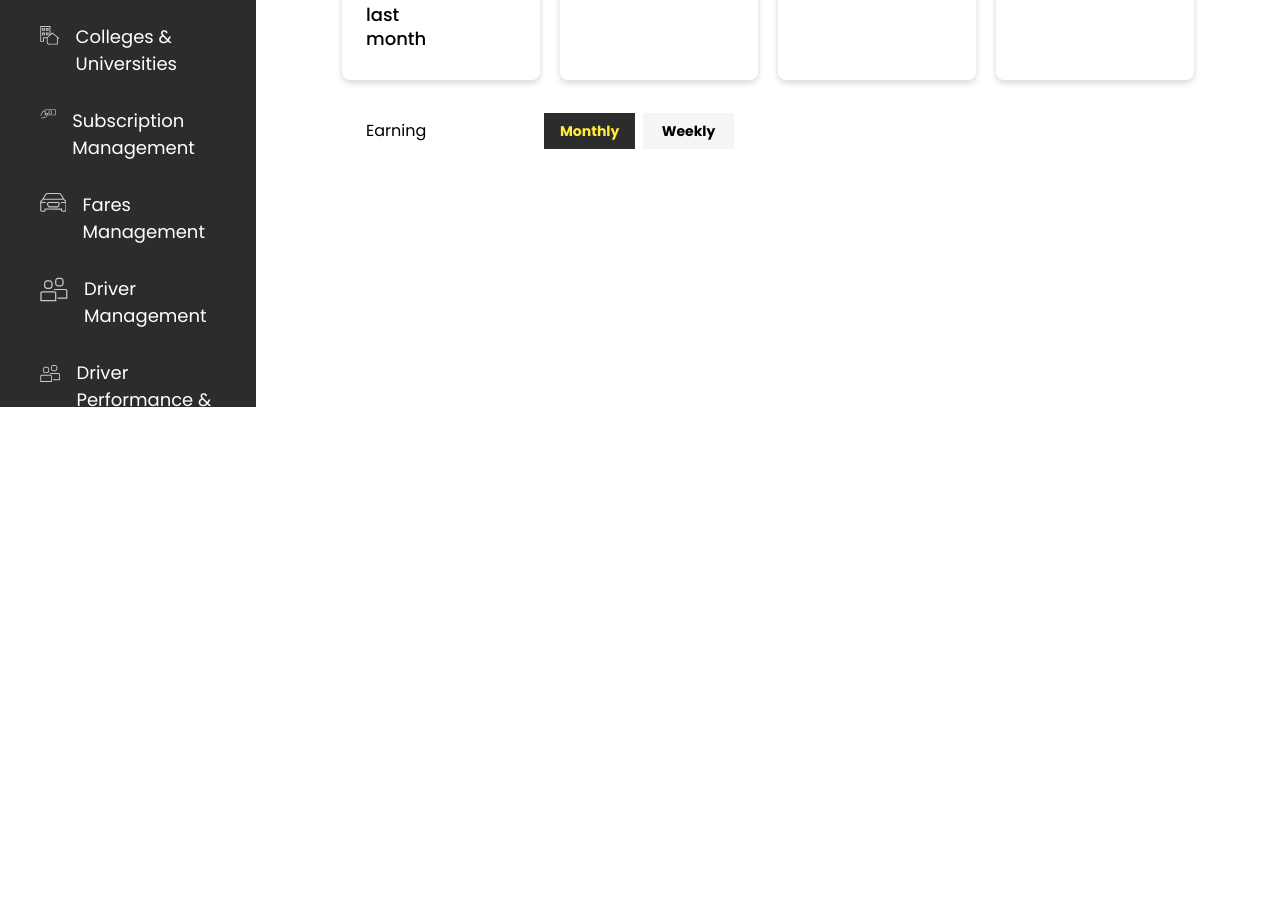
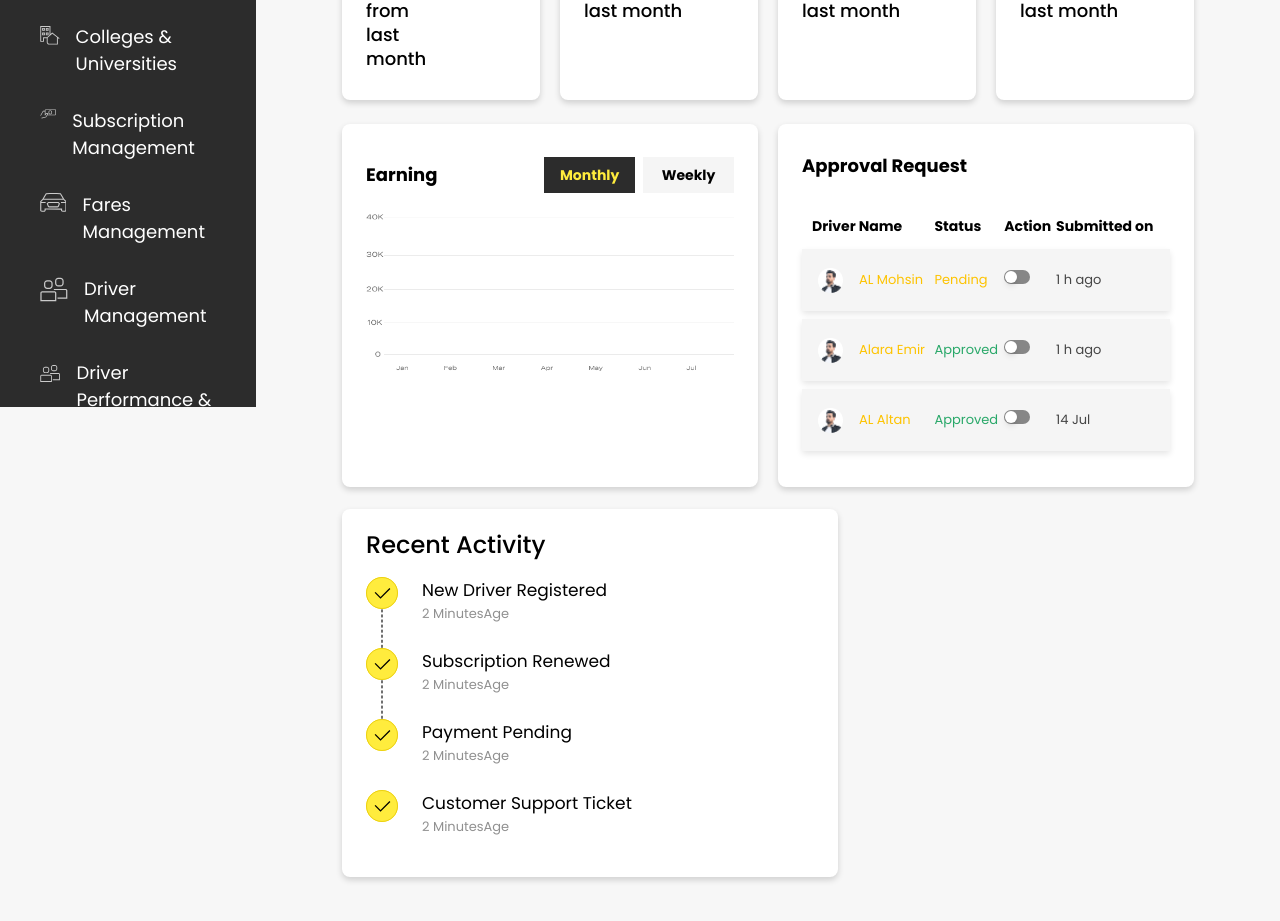
Before and after one commit to anasrazaofficial/journey-joy-dashboard, a React (Create React App) app: page / in a window 1280 px wide. Shown: the part 393-1314 px from the top of the page. Before the commit the page ends 800 px from the top, so only its background shows below. Built offline with nearby package versions, Linux system fonts and the light colour scheme.

Commit message:
Develop dashboard page

```diff
--- a/src/App.css
+++ b/src/App.css
@@ -12,13 +12,27 @@
 
 body {
   font-family: "Poppins", sans-serif;
+  font-size: 16px;
+  line-height: 1.5;
 }
 
 h2 {
   font-weight: 700;
   font-size: 24px;
+  line-height: 36px;
+  letter-spacing: 0%;
+}
+
+h3 {
+  font-weight: 500;
+  font-size: 24px;
   line-height: 100%;
-  letter-spacing: 0%;
+}
+
+h4 {
+  font-weight: 700;
+  font-size: 18px;
+  line-height: 100%;
 }
 
 
@@ -87,14 +101,7 @@ h2 {
 
 /* Navbar */
 nav {
-  position: fixed;
-  top: 0;
-  right: 0;
   width: calc(100% - 256px);
-  height: 84px;
-  box-shadow: 0 3px 6px 0 #00000029;
-  padding-block: 12px;
-  padding-right: 73px;
 }
 
 .avatar {
@@ -124,7 +131,6 @@ nav {
   margin-top: 22px;
   display: grid;
   grid-template-columns: repeat(4, minmax(0, 1fr));
-  column-gap: 20px;
 }
 
 .dashboard .stat-cards .stat-card {
@@ -177,6 +183,8 @@ nav {
 .dashboard .stat-cards .stat-card-chart {
   padding: 33px 24px 28px;
   grid-column: span 2 / span 2;
+  box-shadow: 0 3px 6px 0 #00000029;
+  border-radius: 8px;
 }
 
 .dashboard .stat-cards .chart-header {
@@ -204,13 +212,3 @@ nav {
 .dashboard .stat-cards .chart-header .btn-chart-inactive {
   background: #F5F5F5;
 }
-
-
-
-
-
-
-/* Custom classes */
-.main-container {
-  padding: 135px 86px 78px 342px;
-}
--- a/src/App.js
+++ b/src/App.js
@@ -11,7 +11,7 @@ function App() {
       <Sidebar />
       <Navbar />
 
-      <div className="main-container">
+      <div className="pt-[51px] pr-[86px] pb-[78px] pl-[342px] bg-[#F7F7F7]">
         <Router>
           <Routes>
             <Route path="/" element={<Dashboard />} />
--- a/src/Pages/Dashboard.jsx
+++ b/src/Pages/Dashboard.jsx
@@ -1,18 +1,20 @@
-import { SidebarDashboard } from "../components";
+import { avatarTable, check, dashboardChart } from "../assets";
+import { SidebarDashboard, Switch } from "../components";
 
 export const Dashboard = () => {
   return (
-    <>
     <section className="dashboard">
       <div>
         <h2>Dashboard</h2>
-          <p style={{ lineHeight: "100%" }}>Welcome back! Here's what's happening with Journey Joy today. </p>
+        <p>Welcome back! Here's what's happening with Journey Joy today. </p>
       </div>
 
 
-        <div className="stat-cards">
 
-          <div className="stat-card">
+
+      <div className="stat-cards gap-x-5 gap-y-6">
+
+        <div className="stat-card bg-white">
           <div style={{ flexGrow: 1 }}>
             <span className="stat-card-title">Total Drivers</span>
             <p className="stat-card-value">150</p>
@@ -25,7 +27,7 @@ export const Dashboard = () => {
         </div>
 
 
-          <div className="stat-card">
+        <div className="stat-card bg-white">
           <div style={{ flexGrow: 1 }}>
             <span className="stat-card-title">Active Subscription</span>
             <p className="stat-card-value">1,247</p>
@@ -38,7 +40,7 @@ export const Dashboard = () => {
         </div>
 
 
-          <div className="stat-card">
+        <div className="stat-card bg-white">
           <div style={{ flexGrow: 1 }}>
             <span className="stat-card-title">Total Customers</span>
             <p className="stat-card-value">3,892</p>
@@ -51,7 +53,7 @@ export const Dashboard = () => {
         </div>
 
 
-          <div className="stat-card">
+        <div className="stat-card bg-white">
           <div style={{ flexGrow: 1 }}>
             <span className="stat-card-title">Total Revenue</span>
             <p className="stat-card-value">3,892</p>
@@ -64,18 +66,104 @@ export const Dashboard = () => {
         </div>
 
 
-          <div className="stat-card-chart">
+        <div className="stat-card-chart bg-white">
           <div className="chart-header">
-              <h3>Earning</h3>
+            <h4>Earning</h4>
             <div>
               <button className="btn-chart-active" style={{ marginRight: "8px" }}>Monthly</button>
               <button className="btn-chart-inactive">Weekly</button>
             </div>
           </div>
+
+          <img src={dashboardChart} alt="Dashboard" className="mt-5" width={630} />
         </div>
+
+
+        <div className="pt-[33px] px-6 pb-[28px] col-span-2 shadow-[0_3px_6px_#00000029] rounded-lg bg-white">
+          <h4>Approval Request</h4>
+          <table className="mt-8 w-full border-separate border-spacing-y-2">
+            <thead>
+              <tr className="*:font-bold *:text-[14px] *:pb-1 *:text-left">
+                <th className="pl-2.5">Driver Name</th>
+                <th>Status</th>
+                <th>Action</th>
+                <th className="pr-2.5">Submitted on</th>
+              </tr>
+            </thead>
+
+            <tbody>
+              <tr className="*:h-[62px] *:text-[13px] bg-[#F5F5F5] rounded-sm shadow-[0_3px_6px_#0000001a]">
+                <td className="flex gap-x-4 items-center pl-4">
+                  <img src={avatarTable} alt="Avatar-1" height={25} width={25} className="shrink-0" />
+                  <span className="text-[#FDC300]">AL Mohsin</span>
+                </td>
+                <td className="text-[#FDC300]">Pending</td>
+                <td><Switch /></td>
+                <td className="text-[#454545]">1 h ago</td>
+              </tr>
+
+              <tr className="*:h-[62px] *:text-[13px] bg-[#F5F5F5] rounded-sm shadow-[0_3px_6px_#0000001a]">
+                <td className="flex gap-x-4 items-center pl-4">
+                  <img src={avatarTable} alt="Avatar-2" height={25} width={25} className="shrink-0" />
+                  <span className="text-[#FDC300]">Alara Emir</span>
+                </td>
+                <td className="text-[#29A869]">Approved</td>
+                <td><Switch /></td>
+                <td className="text-[#454545]">1 h ago</td>
+              </tr>
+
+              <tr className="*:h-[62px] *:text-[13px] bg-[#F5F5F5] rounded-sm shadow-[0_3px_6px_#0000001a]">
+                <td className="flex gap-x-4 items-center pl-4">
+                  <img src={avatarTable} alt="Avatar-3" height={25} width={25} className="shrink-0" />
+                  <span className="text-[#FDC300]">AL Altan</span>
+                </td>
+                <td className="text-[#29A869]">Approved</td>
+                <td><Switch /></td>
+                <td className="text-[#454545]">14 Jul</td>
+              </tr>
+            </tbody>
+          </table>
+        </div>
+
+      </div>
+
+
+
+
+      <div className="pt-6 px-6 pb-10 space-y-5 mt-[22px] w-[496px] bg-white rounded-lg shadow-[0_3px_6px_0_#00000029] relative before:content-[''] before:absolute before:left-[39px] before:top-[70px] before:h-40 before:border before:border-dashed before:border-[#707070]">
+        <h3>Recent Activity</h3>
+
+        <ul className="space-y-6">
+          <li className="flex gap-x-6 items-start">
+            <img src={check} alt="Check" height={32} width={32} className="shrink-0 z-10" />
+            <div className="space-y-px">
+              <p className="text-[17px] leading-[26px]">New Driver Registered</p>
+              <p className="text-[13px] leading-5 text-[#909090]">2 MinutesAge</p>
+            </div>
+          </li>
+          <li className="flex gap-x-6 items-start">
+            <img src={check} alt="Check" height={32} width={32} className="shrink-0 z-10" />
+            <div className="space-y-px">
+              <p className="text-[17px] leading-[26px]">Subscription Renewed</p>
+              <p className="text-[13px] leading-5 text-[#909090]">2 MinutesAge</p>
+            </div>
+          </li>
+          <li className="flex gap-x-6 items-start">
+            <img src={check} alt="Check" height={32} width={32} className="shrink-0 z-10" />
+            <div className="space-y-px">
+              <p className="text-[17px] leading-[26px]">Payment Pending</p>
+              <p className="text-[13px] leading-5 text-[#909090]">2 MinutesAge</p>
+            </div>
+          </li>
+          <li className="flex gap-x-6 items-start">
+            <img src={check} alt="Check" height={32} width={32} className="shrink-0 z-10" />
+            <div className="space-y-px">
+              <p className="text-[17px] leading-[26px]">Customer Support Ticket</p>
+              <p className="text-[13px] leading-5 text-[#909090]">2 MinutesAge</p>
+            </div>
+          </li>
+        </ul>
       </div>
     </section>
-
-    </>
   );
 };
--- a/src/assets/index.js
+++ b/src/assets/index.js
@@ -1,4 +1,6 @@
+import img_avatarTable from "./avatar-table.png";
 import img_avatar from "./avatar.png";
+import img_check from "./check.svg";
 import img_dashboardChart from "./dashboard-chart.png";
 import img_dashboardStatCardRevenue from "./dashboard-stat-card-revenue.svg";
 import img_dashboardStatCardSubscription from "./dashboard-stat-card-revenue.svg";
@@ -7,7 +9,9 @@ import img_logout from "./logout.svg";
 
 
 export const
+    avatarTable = img_avatarTable,
     avatar = img_avatar,
+    check = img_check,
     dashboardChart = img_dashboardChart,
     dashboardStatCardRevenue = img_dashboardStatCardRevenue,
     dashboardStatCardSubscription = img_dashboardStatCardSubscription,
--- a/src/components/Navbar.jsx
+++ b/src/components/Navbar.jsx
@@ -2,8 +2,8 @@ import { avatar } from "../assets";
 
 export const Navbar = () => {
     return (
-        <nav>
-            <div class="avatar">
+        <nav className="sticky top-0 left-full z-10 h-[84px] shadow-[0_3px_6px_0_#00000029] pr-[73px] py-3 bg-white">
+            <div className="avatar">
                 <img src={avatar} alt="User Avatar" height={62} width={62} />
             </div>
         </nav>
--- /dev/null
+++ b/src/components/Switch.jsx
@@ -0,0 +1,21 @@
+import { useState } from "react";
+
+export const Switch = () => {
+    const [enabled, setEnabled] = useState(false);
+
+    return (
+        <button
+            type="button"
+            onClick={() => setEnabled(!enabled)}
+            className={`relative inline-flex items-center rounded-full transition-colors duration-300
+        ${enabled ? "bg-[#29A869]" : "bg-[#868686]"}
+        w-[26px] h-[14px]`}
+        >
+            {/* Ball */}
+            <span
+                className={`absolute left-px top-px size-3 rounded-full bg-white shadow-md transform transition-transform duration-300
+          ${enabled ? "translate-x-[12px]" : "translate-x-0"}`}
+            />
+        </button>
+    );
+}
--- a/src/components/index.js
+++ b/src/components/index.js
@@ -1,5 +1,6 @@
 export { Sidebar } from './Sidebar';
 export { Navbar } from './Navbar';
+export { Switch } from './Switch';
 
 // Icons
 export { SidebarDashboard, SidebarPassengerMan, SidebarCollege, SidebarRegion, SidebarSubscription } from './Icons';
```
Also changed, not shown: src/assets/avatar-table.png (added), src/assets/check.svg (added). Lines whose indentation alone changed are shown as unchanged.
